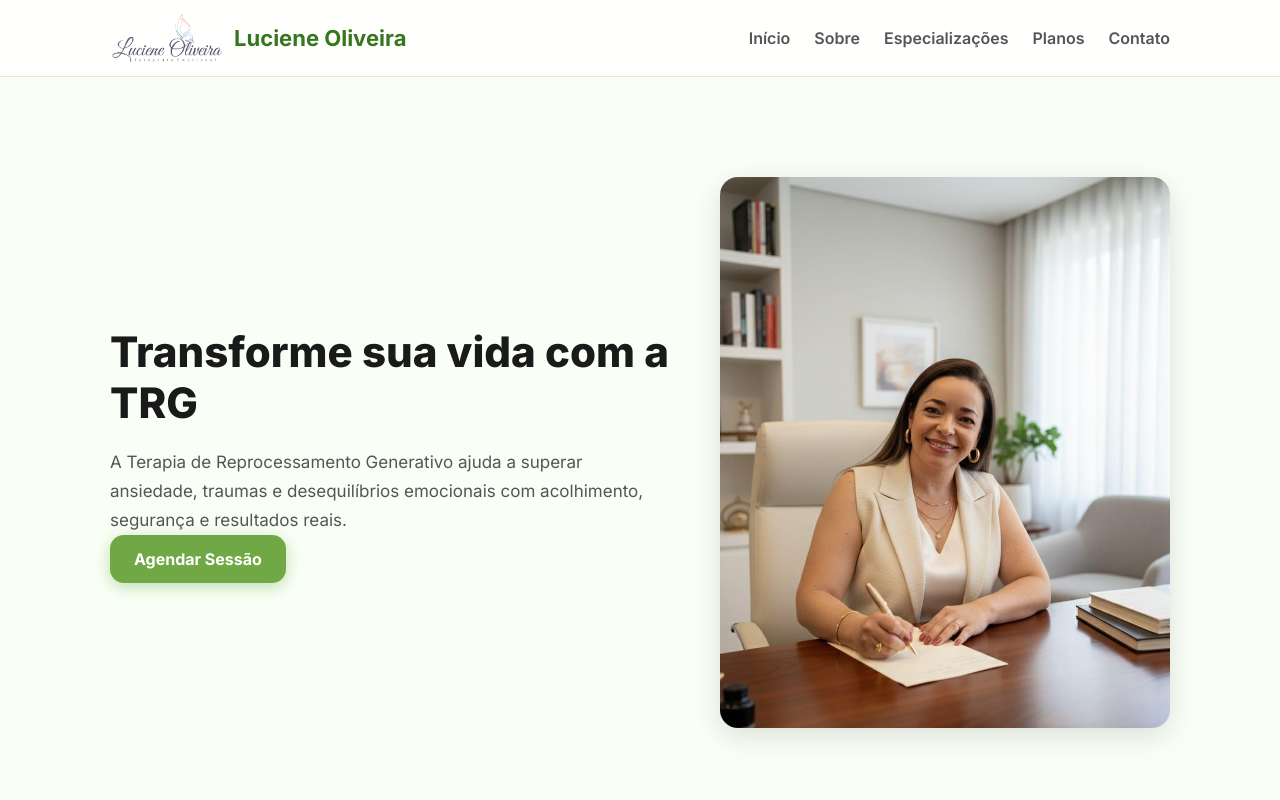
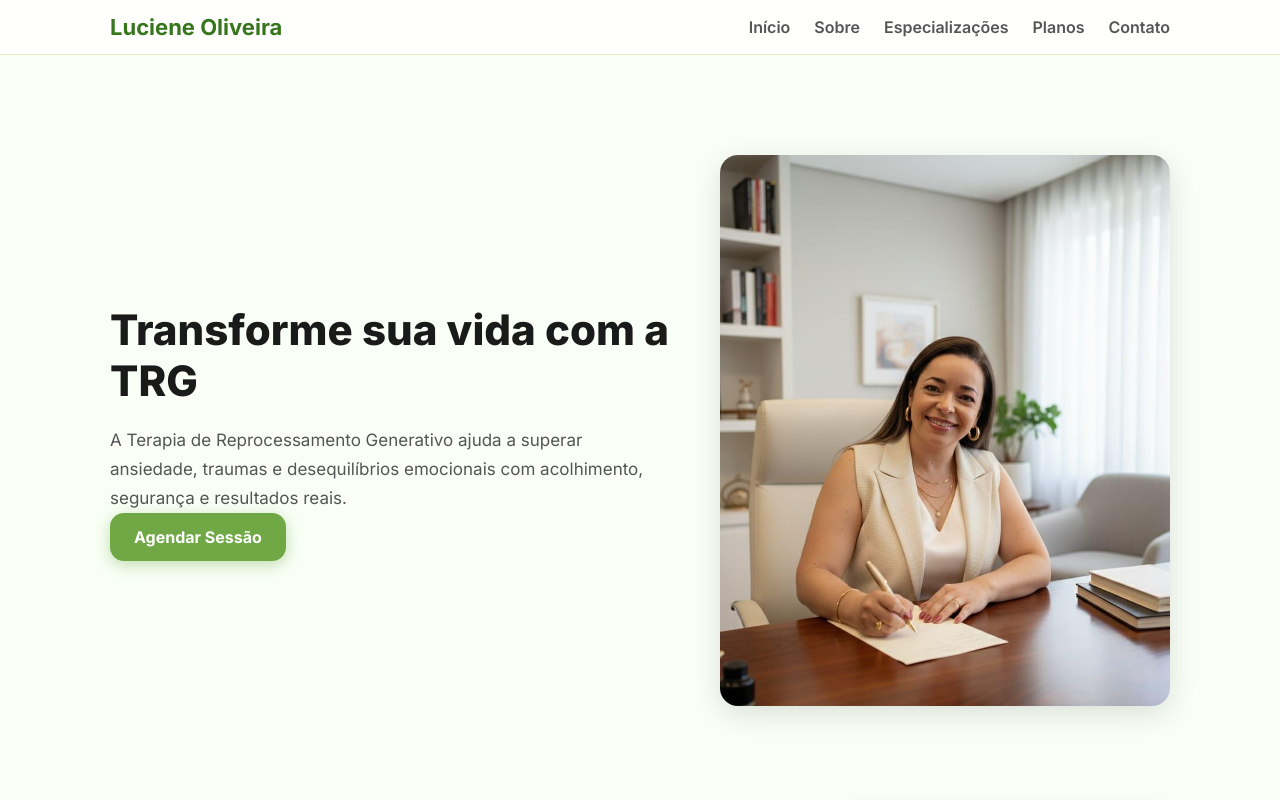
Before and after one commit to henriq-ycler-js/Luciene-terapeuta, a plain HTML site: page index.html in a window 1280 px wide. Shown: the top 800 px of the page. Drawn offline with Linux system fonts and the light colour scheme.

Commit message:
Remove logo image from header
Removed logo image from header.

```diff
--- a/index.html
+++ b/index.html
@@ -14,7 +14,6 @@
     <div class="container-flex">
 
         <div class="header-left">
-            <img src="logo.png" alt="Luciene Oliveira">
             <span>Luciene Oliveira</span>
         </div>
 
```
